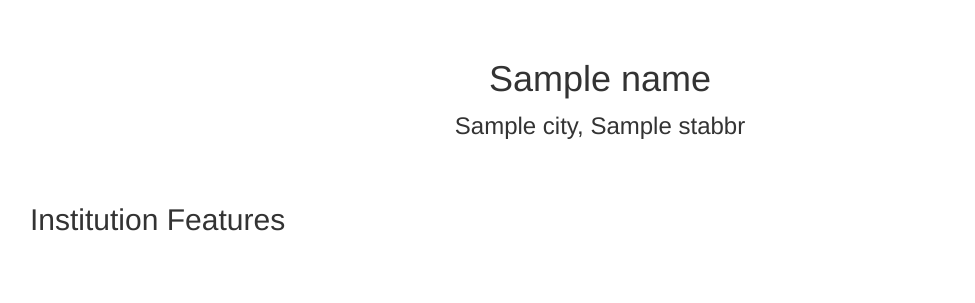
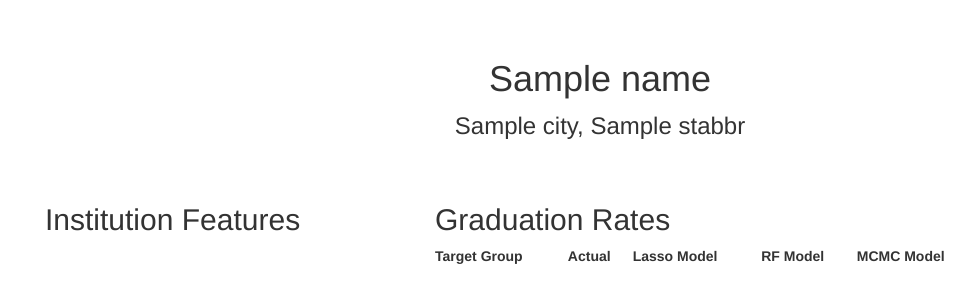
Before and after one commit to Fred-B-Berendse/grad-rate-predictions, a Flask app: template web-app/templates/visualize.html in a window 1280 px wide. Shown: the part 51-354 px from the top of the page, without its empty margins (40-1015 px from the left). Run offline with Flask 3, Linux system fonts and the light colour scheme; the template is opened without the code that fills it: most values are stand-ins (such as "Sample title", 1, 10 or a date in 2020); lists and menus that the app fills with data are empty; some libraries are stand-ins or nearby versions.

Commit message:
implemented get_targets_df

```diff
--- a/web-app/app.py
+++ b/web-app/app.py
@@ -1,5 +1,6 @@
 from flask import Flask, render_template, request
 from formatdf import collapse_all_onehots, get_features_df
+from formatdf import get_targets_df
 from database import Database
 # from model import Model
 
@@ -29,14 +30,18 @@ def visualize():
     inst_df = ratesdb.from_sql_query(sql_str, unitid=unitid)
     collapse_all_onehots(inst_df)
     features_df = get_features_df(inst_df)
+    targets_df = get_targets_df(inst_df)
 
     return render_template('visualize.html',
-                           name=inst_df['instnm'],
-                           city=inst_df['city'],
-                           stabbr=inst_df['stabbr'],
+                           name=inst_df.loc[0, 'instnm'],
+                           city=inst_df.loc[0, 'city'],
+                           stabbr=inst_df.loc[0, 'stabbr'],
                            feature_keys=list(features_df.columns),
                            feature_vals=list(features_df.values[0]),
-                           feat_len=len(features_df.columns))
+                           feat_len=len(features_df.columns),
+                           target_labels=list(targets_df.columns),
+                           gr_rates=list(targets_df.values[0]),
+                           tar_len=len(targets_df.columns))
 
 
 if __name__ == "__main__":
--- a/web-app/database.py
+++ b/web-app/database.py
@@ -3,6 +3,7 @@ import sqlalchemy as db
 from sqlalchemy import text
 import pandas as pd
 from formatdf import collapse_all_onehots, get_features_df
+from formatdf import get_targets_df
 
 
 class Database(object):
@@ -59,3 +60,4 @@ if __name__ == "__main__":
 
     collapse_all_onehots(inst_df)
     features_df = get_features_df(inst_df)
+    targets_df = get_targets_df(inst_df)
--- a/web-app/templates/visualize.html
+++ b/web-app/templates/visualize.html
@@ -60,11 +60,33 @@
       </div>
       <div class ="container">
         <div class="row">
+          <div class="col-xs-4">
             <h2>Institution Features</h2>
-                <table>
+            <table style="width:100%">
               {% for i in range(0, feat_len) %}
                 <tr>
                   <td>{{feature_keys[i]}}</td><td>{{feature_vals[i]}}</td>
+                </tr>
+              {% endfor %}
+            </table>
+          </div>
+          <div class="col-xs-6">
+            <h2>Graduation Rates</h2>
+            <table style="width:100%">
+                <tr>
+                  <th>Target Group</th>
+                  <th>Actual</th>
+                  <th>Lasso Model</th>
+                  <th>RF Model</th>
+                  <th>MCMC Model</th>
+                </tr>
+              {% for i in range(0, tar_len) %}
+                <tr>
+                  <td>{{target_labels[i]}}</td>
+                  <td>{{gr_rates[i]}}</td>
+                  <td>{{lasso[i]}}</td>
+                  <td>{{rf[i]}}</td>
+                  <td>{{mcmc[i]}}</td>
                 </tr>
               {% endfor %}
             </table>
```
Also changed, not shown: web-app/formatdf.py (+14 -0 lines). Lines whose indentation alone changed are shown as unchanged.
